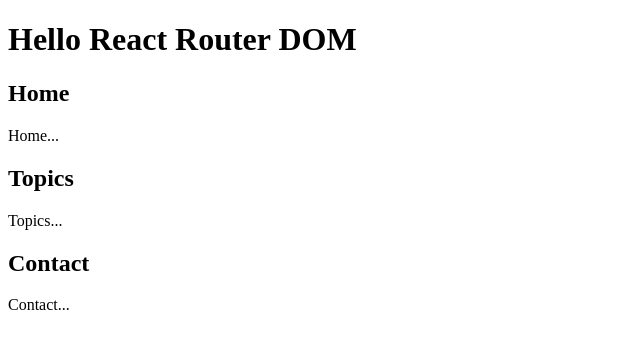
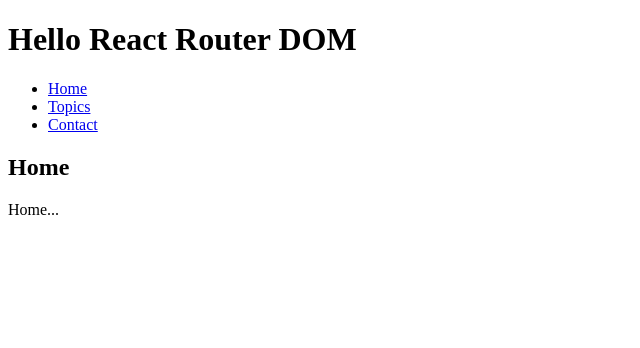
Before and after one commit to wootaepark/ReactComplication, a React (Create React App) app in the folder react-app/react-router-dom-example/: page / in a window 1280 px wide. Shown: the top 348 px of the page, without its empty margins (0-640 px from the left). Built offline with nearby package versions, Linux system fonts and the light colour scheme.

Commit message:
react-router-dom-2nd-commit

```diff
--- a/react-app/react-router-dom-example/src/index.js
+++ b/react-app/react-router-dom-example/src/index.js
@@ -2,6 +2,7 @@
 import ReactDOM from 'react-dom/client';
 import './index.css';
 import reportWebVitals from './reportWebVitals';
+import {BrowserRouter, Route, Routes} from 'react-router-dom'
 
 function Home(){
   return(
@@ -31,16 +32,25 @@
   return(
     <div>
       <h1>Hello React Router DOM</h1>
+      <ul>
+        <li><a href='/'>Home</a></li>
+        <li><a href='/topics'>Topics</a></li>
+        <li><a href='/contact'>Contact</a></li>
+      </ul>
+      <Routes>
+        <Route path='/' element={<Home></Home>}></Route>
+        <Route path='/topics' element={<Topics></Topics>}></Route>
+        <Route path='/contact' element={<Contact></Contact>}></Route>
+        <Route path='/*' element={<h2>Not Found</h2>}></Route>
+      </Routes>
 
-      <Home></Home>
-      <Topics></Topics>
-      <Contact></Contact>
+
 
     </div>
   )
 }
 
-ReactDOM.createRoot(document.getElementById('root')).render(<App />);
+ReactDOM.createRoot(document.getElementById('root')).render(<BrowserRouter><App /></BrowserRouter>);
 // index.html에 'root'라는 아이디를 가진 요소가 있다.
 
 // If you want to start measuring performance in your app, pass a function
```
